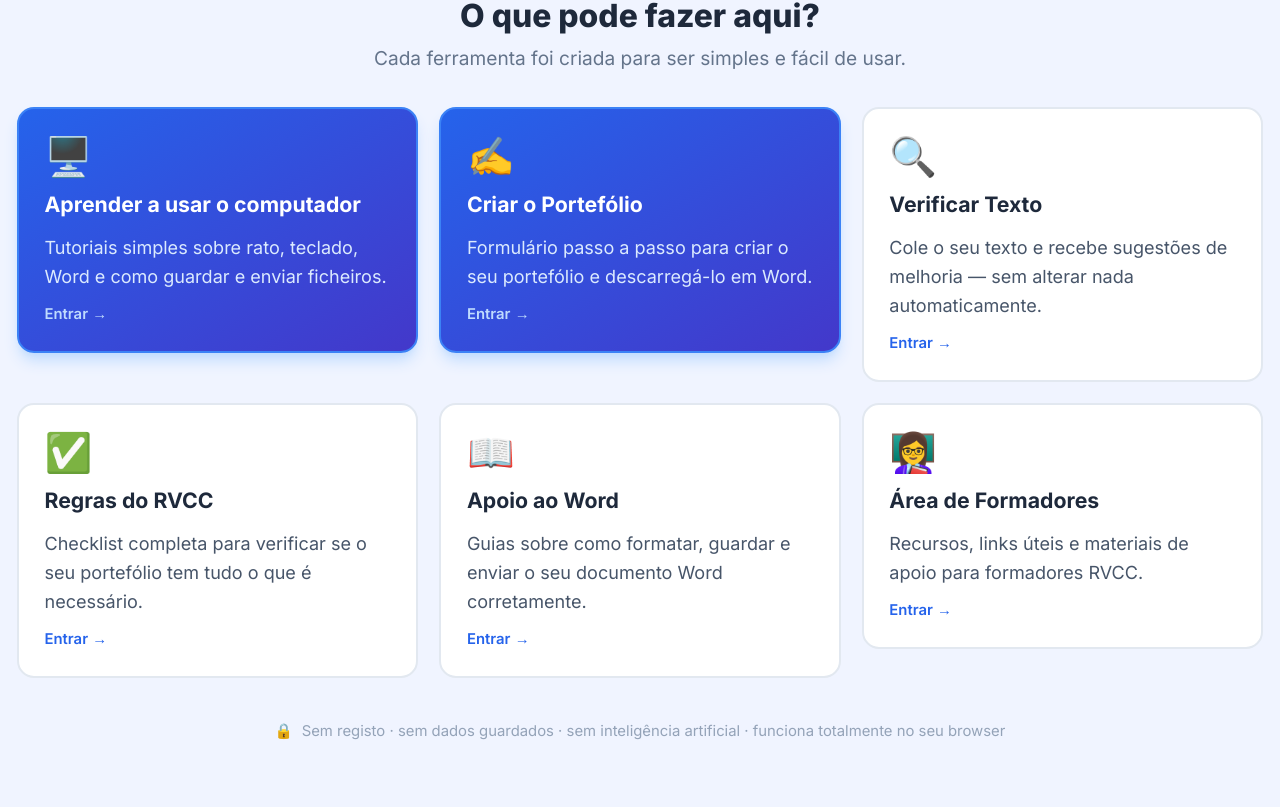
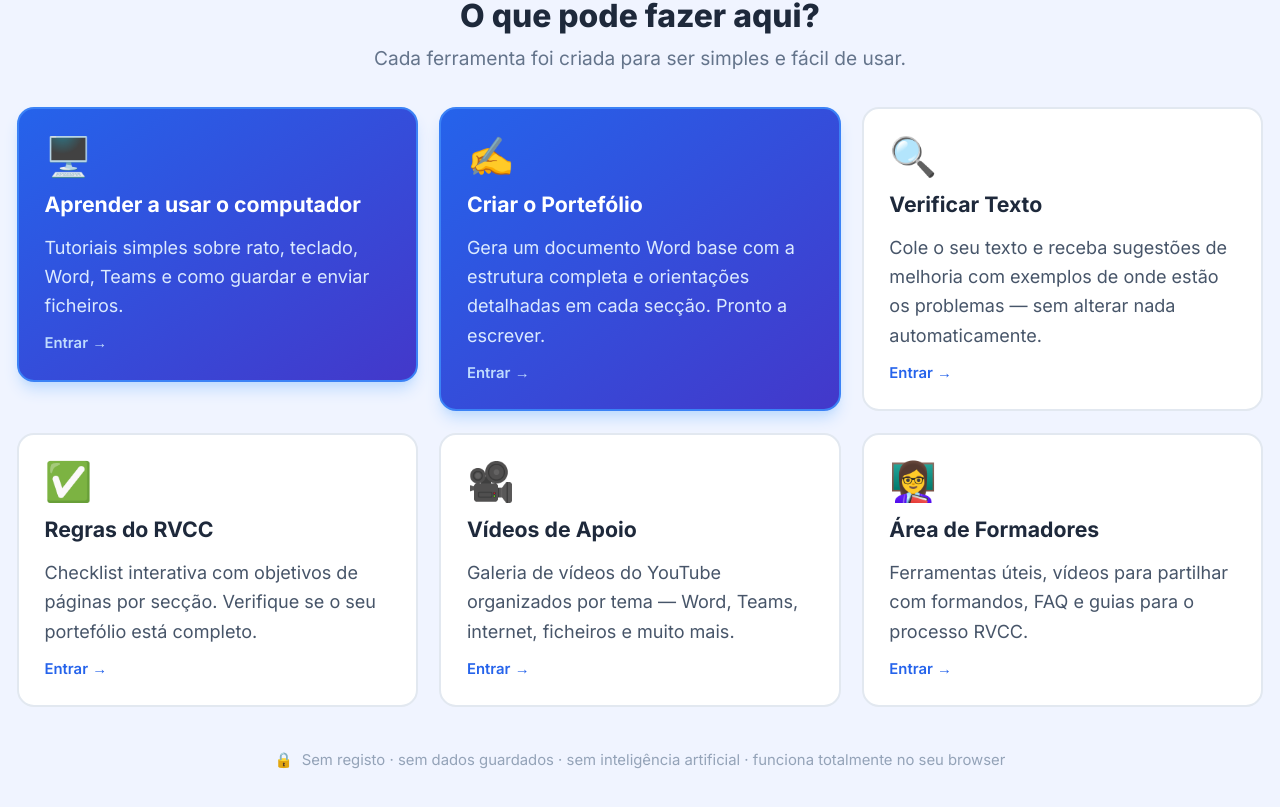
Before and after one commit to julioz07/apoio-RVCC, a React (Vite) app: page / in a window 1280 px wide. Shown: the part 617-1424 px from the top of the page. Built offline with nearby package versions, Linux system fonts and the light colour scheme; the HTML template or start-up script is replaced by a standard one.

Commit message:
fix: update home page feature descriptions and fix Apoio ao Word link

```diff
--- a/src/pages/Home.tsx
+++ b/src/pages/Home.tsx
@@ -6,42 +6,42 @@ const mainFeatures = [
     to: '/aprender',
     icon: '🖥️',
     title: 'Aprender a usar o computador',
-    description: 'Tutoriais simples sobre rato, teclado, Word e como guardar e enviar ficheiros.',
+    description: 'Tutoriais simples sobre rato, teclado, Word, Teams e como guardar e enviar ficheiros.',
     accent: true,
   },
   {
     to: '/portfolio',
     icon: '✍️',
     title: 'Criar o Portefólio',
-    description: 'Formulário passo a passo para criar o seu portefólio e descarregá-lo em Word.',
+    description: 'Gera um documento Word base com a estrutura completa e orientações detalhadas em cada secção. Pronto a escrever.',
     accent: true,
   },
   {
     to: '/verificador',
     icon: '🔍',
     title: 'Verificar Texto',
-    description: 'Cole o seu texto e recebe sugestões de melhoria — sem alterar nada automaticamente.',
+    description: 'Cole o seu texto e receba sugestões de melhoria com exemplos de onde estão os problemas — sem alterar nada automaticamente.',
     accent: false,
   },
   {
     to: '/regras',
     icon: '✅',
     title: 'Regras do RVCC',
-    description: 'Checklist completa para verificar se o seu portefólio tem tudo o que é necessário.',
+    description: 'Checklist interativa com objetivos de páginas por secção. Verifique se o seu portefólio está completo.',
     accent: false,
   },
   {
-    to: '/regras',
-    icon: '📖',
-    title: 'Apoio ao Word',
-    description: 'Guias sobre como formatar, guardar e enviar o seu documento Word corretamente.',
+    to: '/aprender',
+    icon: '🎥',
+    title: 'Vídeos de Apoio',
+    description: 'Galeria de vídeos do YouTube organizados por tema — Word, Teams, internet, ficheiros e muito mais.',
     accent: false,
   },
   {
     to: '/formadores',
     icon: '👩‍🏫',
     title: 'Área de Formadores',
-    description: 'Recursos, links úteis e materiais de apoio para formadores RVCC.',
+    description: 'Ferramentas úteis, vídeos para partilhar com formandos, FAQ e guias para o processo RVCC.',
     accent: false,
   },
 ]
```
